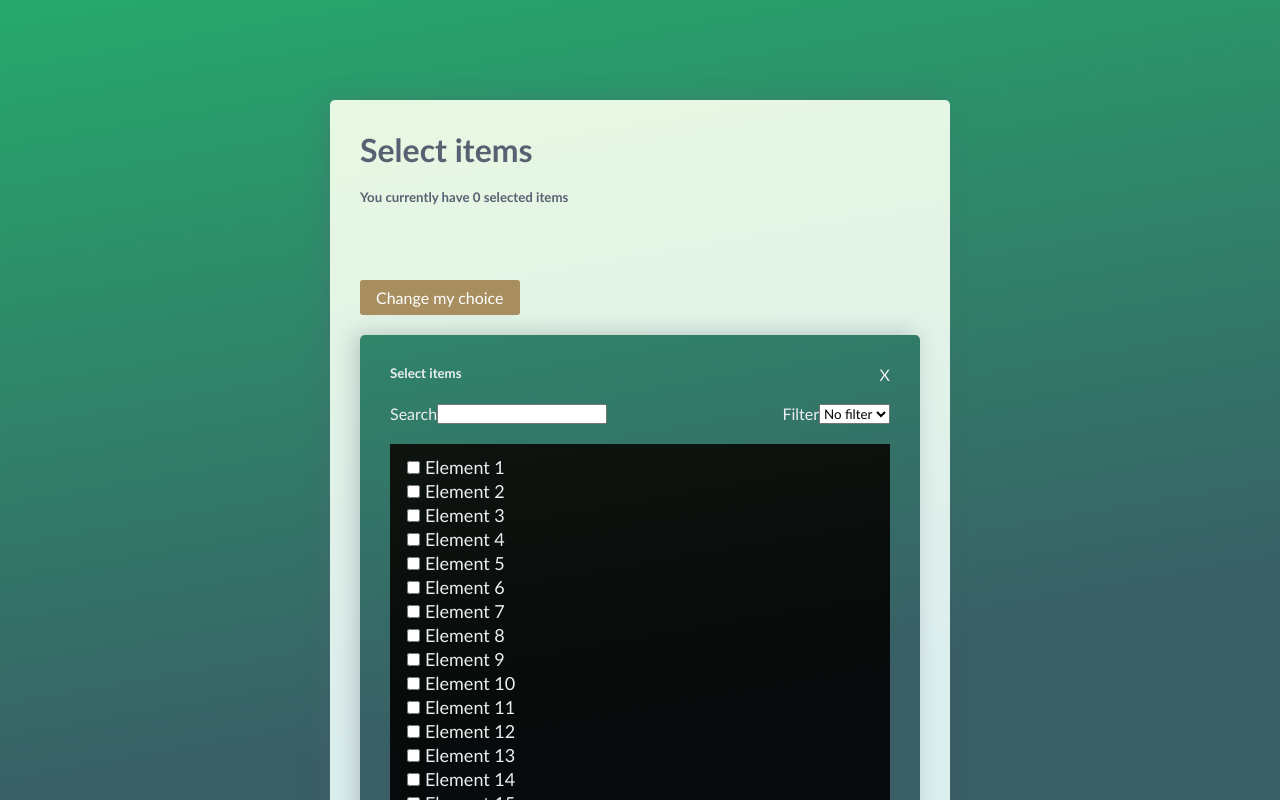
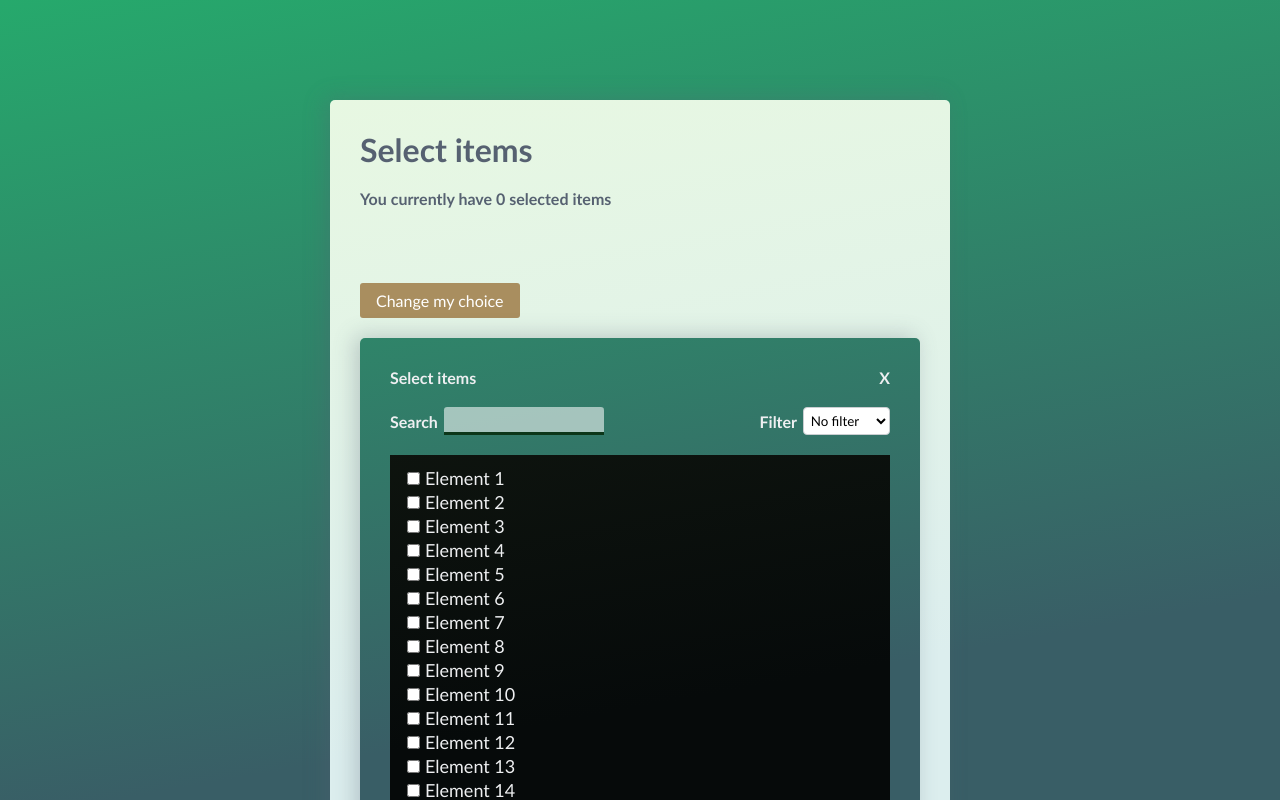
Before and after one commit to Ognjen-Radisic/element-widget, a React (Vite) app: page / in a window 1280 px wide. Both pictures are taken after a click on the button "Change my choice". Shown: the top 800 px of the page. Built offline with nearby package versions, Linux system fonts and the light colour scheme.

Commit message:
Add design improvements

```diff
--- a/src/App.scss
+++ b/src/App.scss
@@ -84,6 +84,13 @@
 	}
 }
 
+.btn_close_x {
+	font-weight: 600;
+	&:hover {
+		color: rgb(214, 214, 211);
+	}
+}
+
 .btn_change_save {
 	background-color: #35be4c;
 	color: white;
--- a/src/App.tsx
+++ b/src/App.tsx
@@ -65,10 +65,10 @@ function App() {
 		<>
 			<div className="app-container">
 				<h1>Select items</h1>
-				<h5>
+				<h4>
 					You currently have {mainSelectedItems.length} selected{" "}
 					{mainSelectedItems.length === 1 ? "item" : "items"}
-				</h5>
+				</h4>
 				<div className="selected_items_wrapper">
 					{mainSelectedItems.map((item) => (
 						<SelectedItem
@@ -87,8 +87,10 @@ function App() {
 				{isWidgetOpen && (
 					<div className="widget-container">
 						<div className="widget-header">
-							<h5>Select items</h5>
-							<button onClick={onWidgetCancel}>X</button>
+							<h4>Select items</h4>
+							<button className="btn_close_x" onClick={onWidgetCancel}>
+								X
+							</button>
 						</div>
 						<div className="widget-options">
 							<Search onSearch={setSearchField} />
@@ -105,7 +107,7 @@ function App() {
 							))}
 						</div>
 						<div className="widget-selected-title">
-							<h5>Current selected items:</h5>
+							<h4>Current selected items:</h4>
 						</div>
 						<div className="widget-selected-items">
 							{widgetSelectedItems.map((item) => (
--- a/src/components/Filter/Filter.scss
+++ b/src/components/Filter/Filter.scss
@@ -0,0 +1,17 @@
+.widget-options-filter {
+	display: flex;
+	min-width: 130px;
+	gap: 6px;
+	align-items: center;
+	font-size: 16px;
+	font-weight: 600;
+}
+
+.widget-options-filter select {
+	padding: 0.3em 1em 0.3em 0.2em;
+	background-color: #fff;
+	border: 1px solid #caced1;
+	border-radius: 0.25rem;
+	color: #000;
+	cursor: pointer;
+}
--- a/src/components/Filter/Filter.tsx
+++ b/src/components/Filter/Filter.tsx
@@ -1,6 +1,7 @@
 import { FC } from "react";
 import { possibleFilterValues } from "../../types";
 import { possibleFilters } from "../../constants";
+import "./Filter.scss";
 
 interface FilterProps {
 	setFilter: (val: possibleFilterValues) => void;
--- a/src/components/Search/Search.scss
+++ b/src/components/Search/Search.scss
@@ -0,0 +1,20 @@
+.widget-options-search {
+	display: flex;
+	gap: 6px;
+	align-items: center;
+	font-size: 16px;
+	font-weight: 600;
+}
+
+.widget-options-search input {
+	width: 160px;
+	appearance: none;
+	border: none;
+	outline: none;
+	border-bottom: 0.2em solid #0c3619;
+	background: rgb(255 255 255 / 56%);
+	border-radius: 0.2em 0.2em 0 0;
+	padding: 5px 10px 1px 6px;
+	font-size: 16px;
+	color: #373030;
+}
--- a/src/components/Search/Search.tsx
+++ b/src/components/Search/Search.tsx
@@ -1,4 +1,5 @@
 import { FC } from "react";
+import "./Search.scss";
 
 interface SearchProps {
 	onSearch: (val: string) => void;
--- a/src/constants/lang.ts
+++ /dev/null
@@ -1,5 +0,0 @@
-export const i18n = {
-	en: {
-		title1: "Select items",
-	},
-};
```
